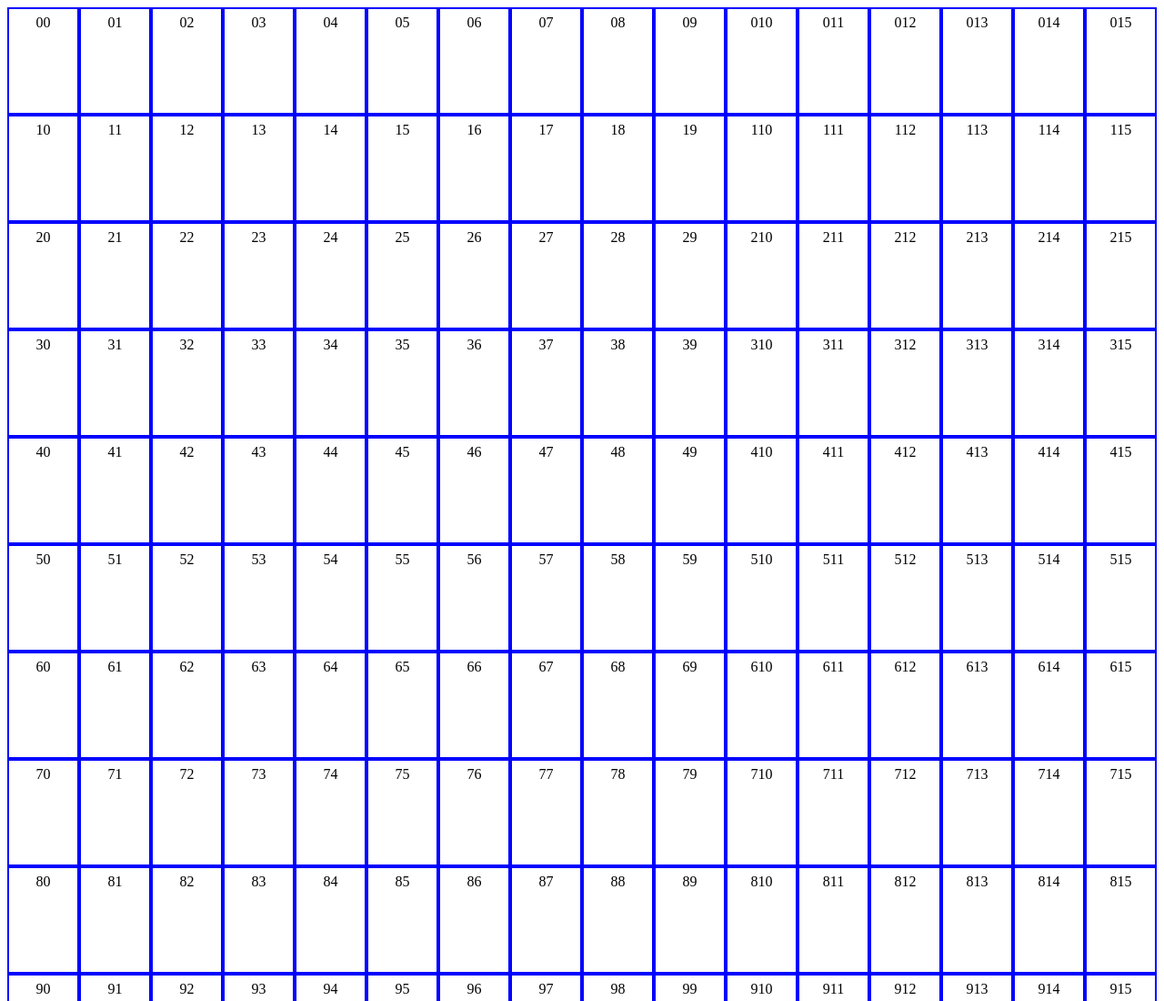
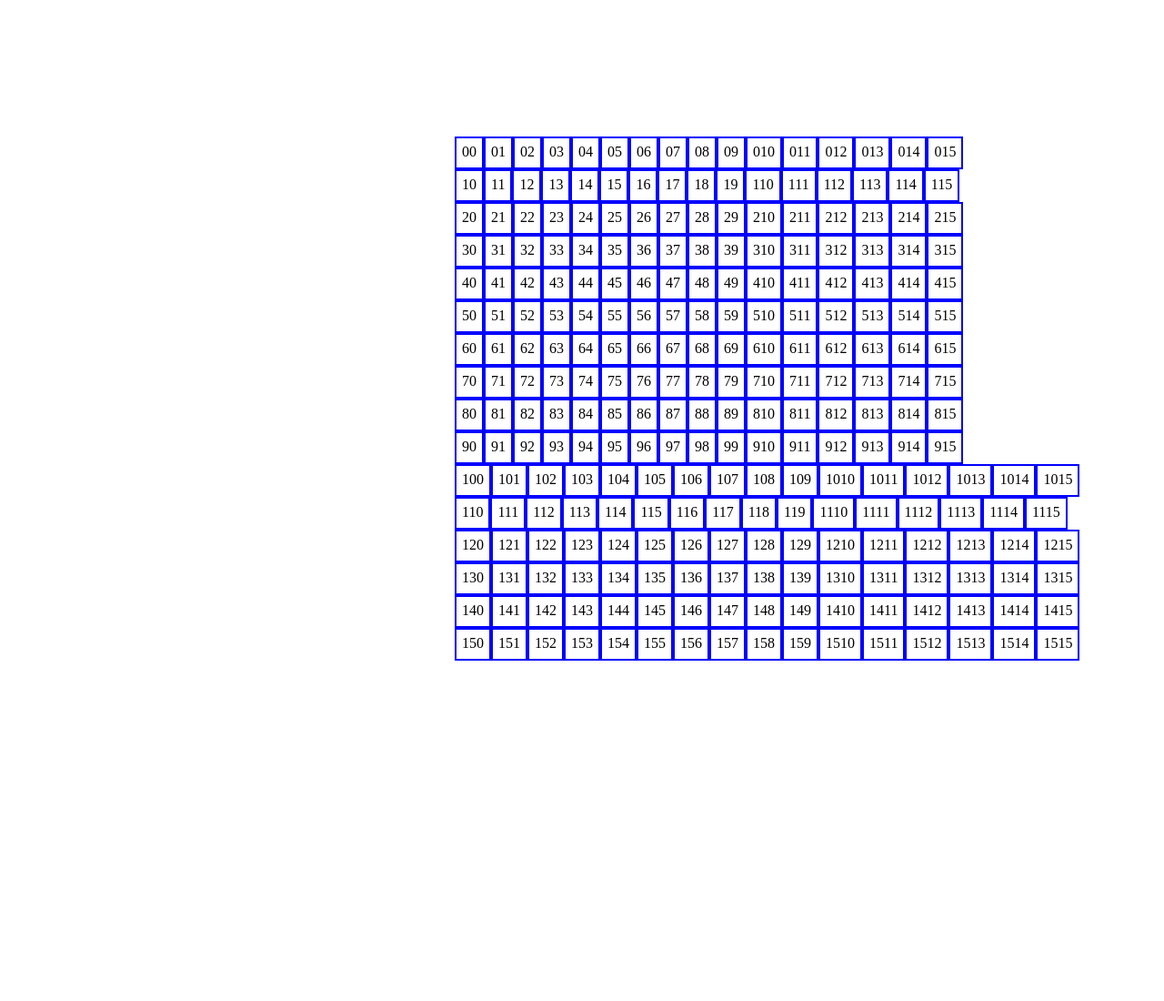
Before and after one commit to VNfifty50/etch-a-sketch, a plain HTML site: page index.html in a window 1280 px wide. Shown: the top 1100 px of the page at 91% size. After the commit the page ends 876 px from the top, so only its background shows below. Drawn offline with Linux system fonts and the light colour scheme.

Commit message:
grid centralized

```diff
--- a/style.css
+++ b/style.css
@@ -2,6 +2,7 @@
     display: flex;
     flex-direction: column;
     justify-content: space-between;
+    margin: 150px 500px;
 }
 
 .lines {
@@ -15,6 +16,10 @@
     border-color: blue;
     text-align: center;
     padding: 6px;
-    width: 102px;
-    height:102px;
+    width: 60px;
+    height:20px;
 }
+
+body {
+    margin: 0;
+}
```
